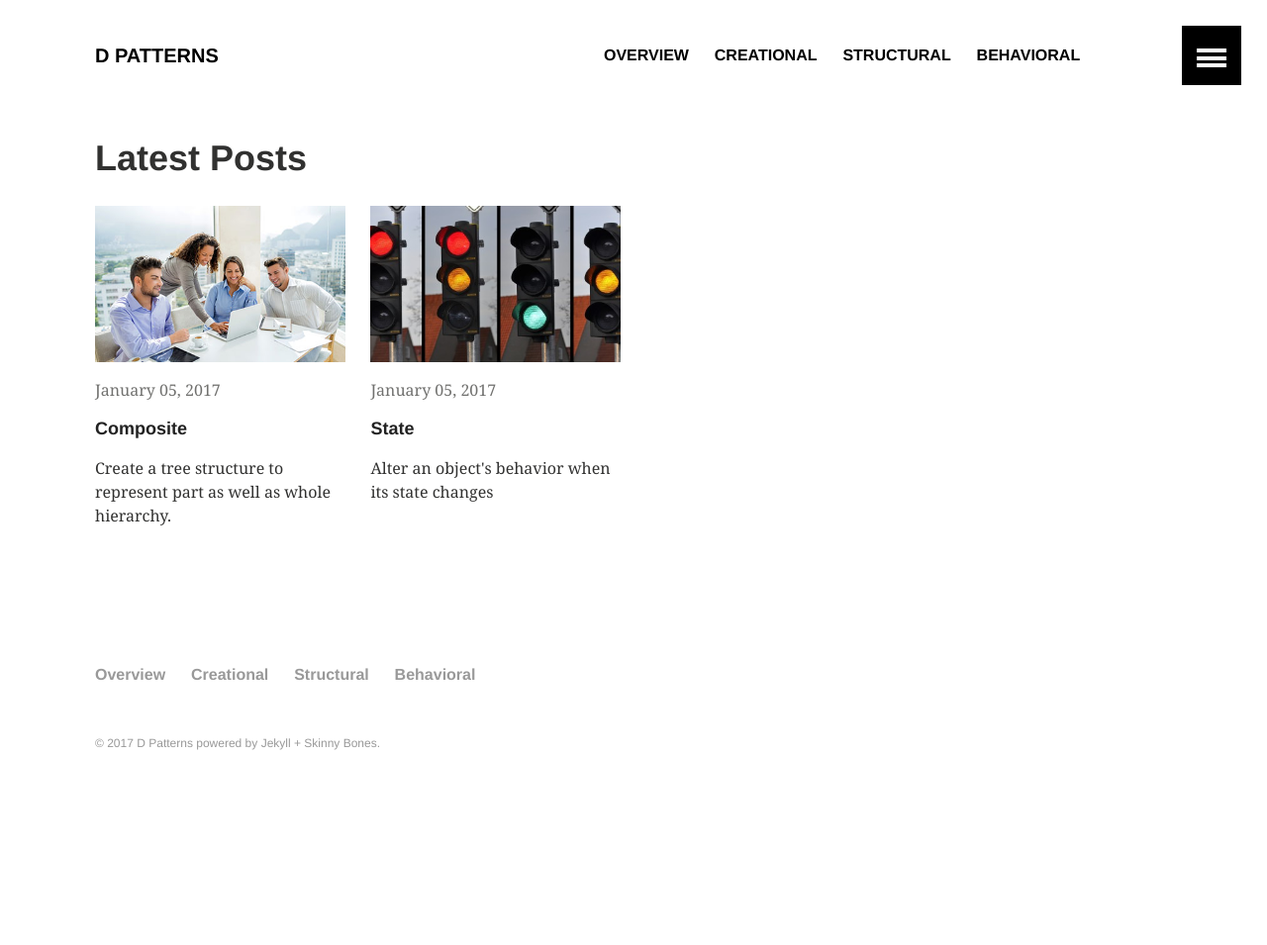
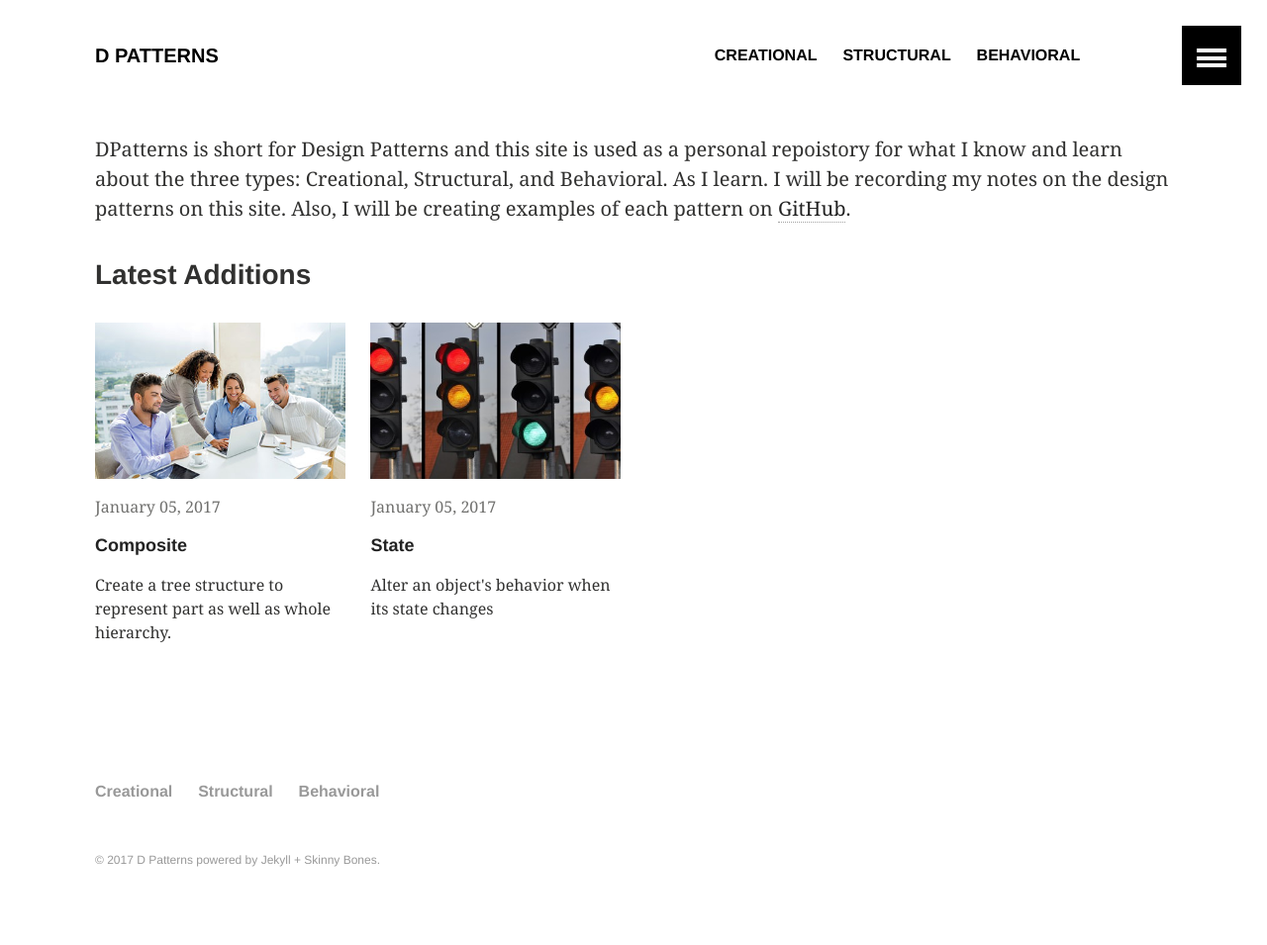
Before and after one commit to 2joephillips/DPatterns, a Jekyll site: the page built from index.md, in a window 1280 px wide. Shown: the whole page at 99% size. Built offline with Jekyll 4.4.1, drawn with Linux system fonts in a browser that asks for light colours; before the commit the page ends 900 px from its top, so only the background shows below that.

Commit message:
Update Navigation

```diff
--- a/_data/footer.yml
+++ b/_data/footer.yml
@@ -1,7 +1,5 @@
 # Footer navigation links
 
-- title: Overview
-  url: /overview
 - title: Creational
   url: /creational
 - title: Structural
--- a/_data/navigation.yml
+++ b/_data/navigation.yml
@@ -1,9 +1,5 @@
 # Site navigation links
 
-- title: Overview
-  url: /overview
-  excerpt: 'What am I trying to do?'
-  image: overview.jpg
 - title: Creational
   url: /creational
   excerpt: 'Creating that Object'
--- a/index.md
+++ b/index.md
@@ -1,11 +1,16 @@
 ---
 layout: archive
 permalink: /
-title: "Latest Posts"
+title: ""
 ---
 
+DPatterns is short for Design Patterns and this site is used as a personal repoistory for what I know and learn about the
+three types: Creational, Structural, and Behavioral. As I learn. I will be recording my notes on the design patterns on this site.
+Also, I will be creating examples of each pattern on <a href="https://github.com/2joephillips/DPatterns-Examples/" target="_blank">GitHub</a>.
+
+<h3>Latest Additions</h3>
 <div class="tiles">
 {% for post in site.posts %}
 	{% include post-grid.html %}
 {% endfor %}
-</div><!-- /.tiles -->
+</div>
```
Also changed, not shown: overview/index.md (deleted, +0 -8 lines).
